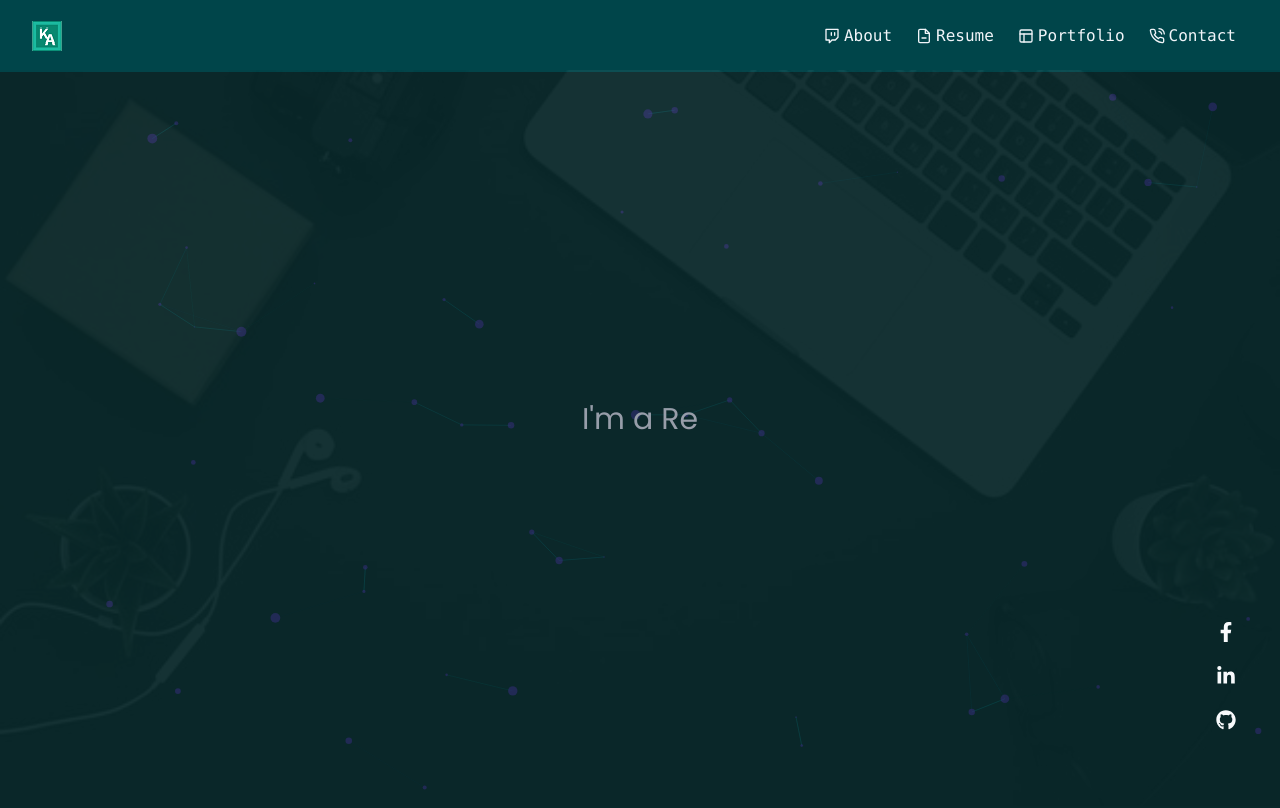
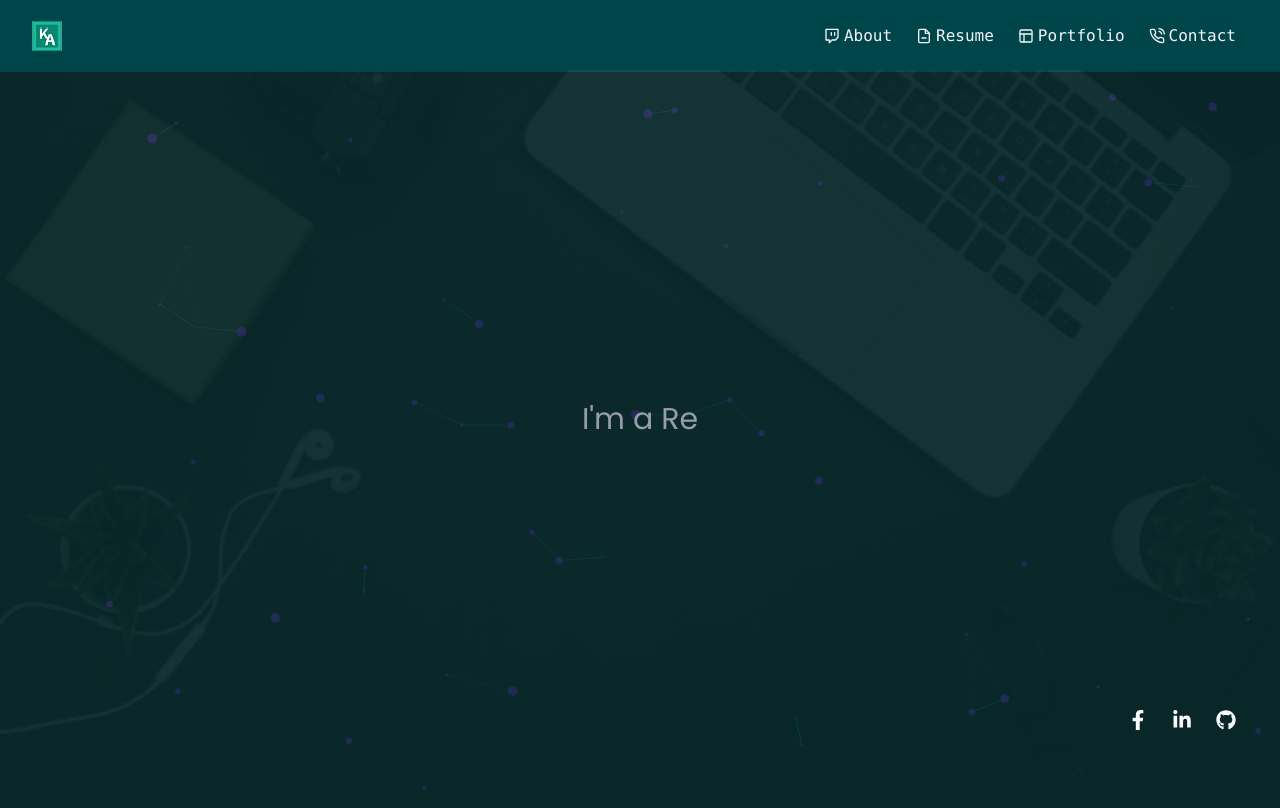
Before and after one commit to Ifratbinte/portfolio_dev, a Next.js app: page / in a window 1280 px wide. Built offline with nearby package versions, Linux system fonts and the light colour scheme.

Commit message:
reactor: social icon file setup change

```diff
--- a/src/pages/Home/Hero/contact-options.tsx
+++ b/src/components/Icon/ContactOption.tsx
@@ -1,10 +1,14 @@
-import contactAction, { SocialIconInterface } from "#components/social-action/social-contact";
+import contactAction, { SocialIconInterface } from "#/components/Icon/social-contact";
 
-const contactOptions = () => {
+interface Props {
+  isFlex?: boolean;
+}
+
+const contactOptions: React.FC<Props> = ({ isFlex = false }) => {
   console.log({ contactAction });
 
   return (
-    <ul className="social-icons absolute z-10 bottom-10 right-8">
+    <ul className={`${!isFlex ? "flex" : ""} social-icons absolute z-10 bottom-10 right-8`}>
       {contactAction.map((item: SocialIconInterface, i: number) => {
         return (
           <li className="p-3" key={i}>
--- a/src/pages/Home/Hero/hero.tsx
+++ b/src/pages/Home/Hero/hero.tsx
@@ -1,7 +1,7 @@
 import TypedComponent from "#/config/TypedJs/typedComponent";
 import introData from "#mocks/intro.json";
 import { useState } from "react";
-import SocialAction from "./contact-options";
+import SocialAction from "#components/Icon/ContactOption";
 import styles from "./home.module.css";
 
 const hero = () => {
```
Also changed, not shown: src/components/Icon/social-contact.tsx (renamed from src/components/social-action/social-contact.tsx).
